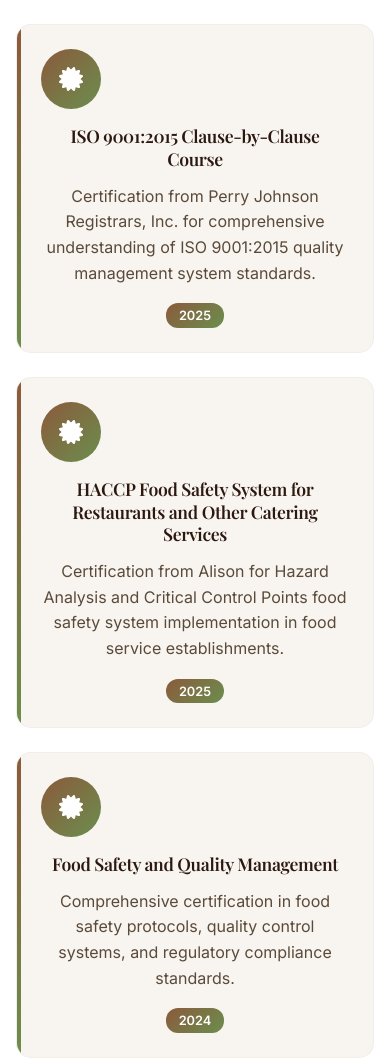
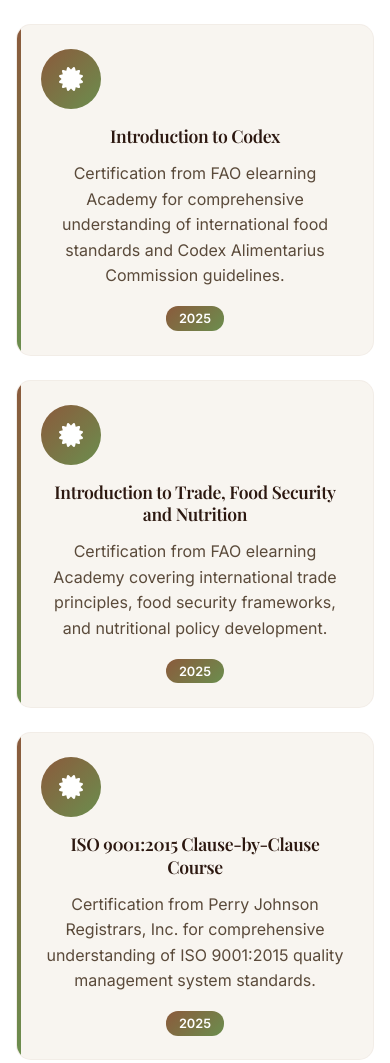
Before and after one commit to laiba228/AymenPortfolio, a website: page index.html in a window 390 px wide. Shown: the part 6891-7954 px from the top of the page. Drawn offline with nearby package versions, Linux system fonts and the light colour scheme.

Commit message:
feat: Add FAO certifications and enhance portfolio design - Add Introduction to Codex certification (FAO) - Add Introduction to Trade, Food Security and Nutrition certification (FAO) - Add ISO 9001:2015 Clause-by-Clause Course certification - Add HACCP Food Safety System certification - Add Food Safety and Quality Management certification - Add Advanced Food Technology and Innovation certification - Add Frontiers in Sustainable Food Systems publication - Add Nutritional Foundations of Holistic Health book chapter - Implement modern minimalistic design - Enhance responsive design for all devices - Improve performance and accessibility - Add smooth animations and transitions - Optimize code for better load times

```diff
--- a/index.html
+++ b/index.html
@@ -311,6 +311,28 @@
                         <i class="fas fa-certificate"></i>
                     </div>
                     <div class="achievement-content">
+                        <h3>Introduction to Codex</h3>
+                        <p>Certification from FAO elearning Academy for comprehensive understanding of international food standards and Codex Alimentarius Commission guidelines.</p>
+                        <span class="achievement-year">2025</span>
+                    </div>
+                </div>
+
+                <div class="achievement-item">
+                    <div class="achievement-icon">
+                        <i class="fas fa-certificate"></i>
+                    </div>
+                    <div class="achievement-content">
+                        <h3>Introduction to Trade, Food Security and Nutrition</h3>
+                        <p>Certification from FAO elearning Academy covering international trade principles, food security frameworks, and nutritional policy development.</p>
+                        <span class="achievement-year">2025</span>
+                    </div>
+                </div>
+
+                <div class="achievement-item">
+                    <div class="achievement-icon">
+                        <i class="fas fa-certificate"></i>
+                    </div>
+                    <div class="achievement-content">
                         <h3>ISO 9001:2015 Clause-by-Clause Course</h3>
                         <p>Certification from Perry Johnson Registrars, Inc. for comprehensive understanding of ISO 9001:2015 quality management system standards.</p>
                         <span class="achievement-year">2025</span>
--- a/styles.css
+++ b/styles.css
@@ -566,6 +566,8 @@
 .portfolio-item:nth-child(1) { animation-delay: 0.1s; }
 .portfolio-item:nth-child(2) { animation-delay: 0.2s; }
 .portfolio-item:nth-child(3) { animation-delay: 0.3s; }
+.portfolio-item:nth-child(4) { animation-delay: 0.4s; }
+.portfolio-item:nth-child(5) { animation-delay: 0.5s; }
 
 .portfolio-item:hover {
     transform: translateY(-10px);
```
Also changed, not shown: README.md.
